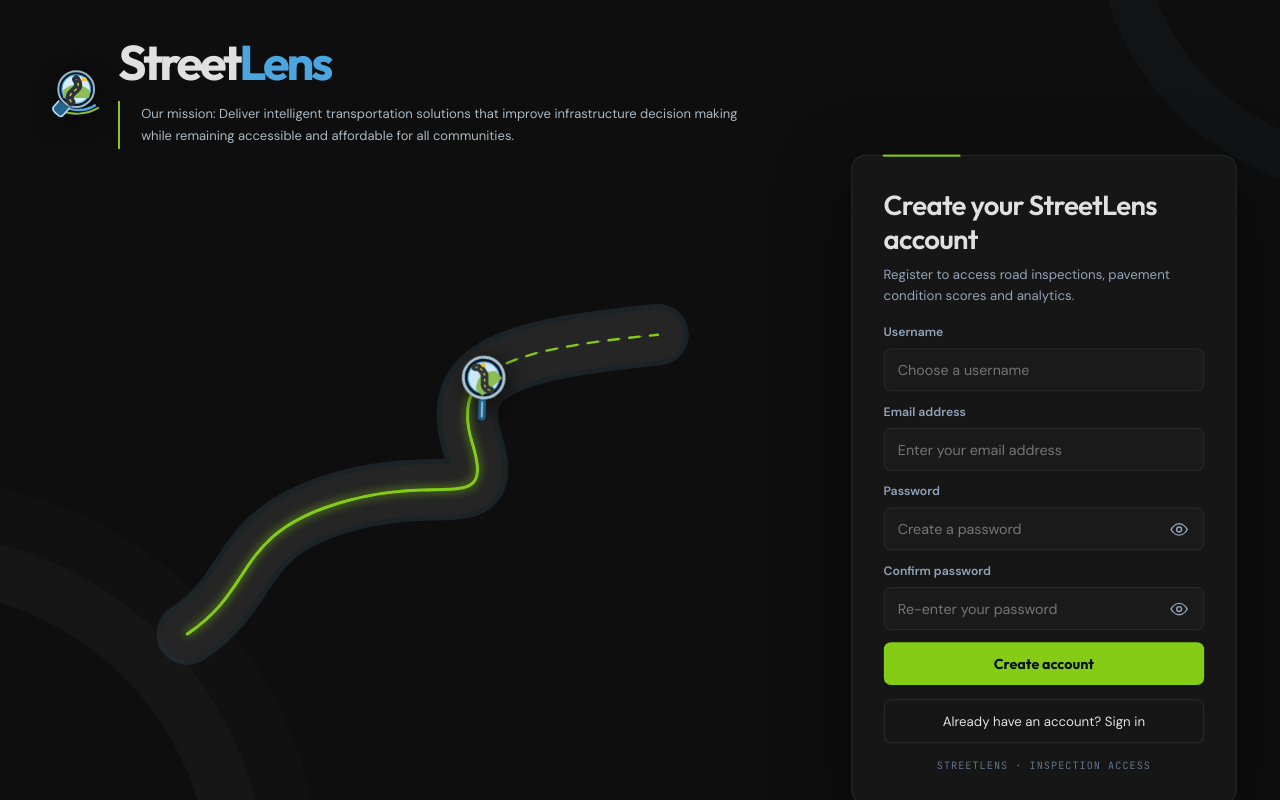
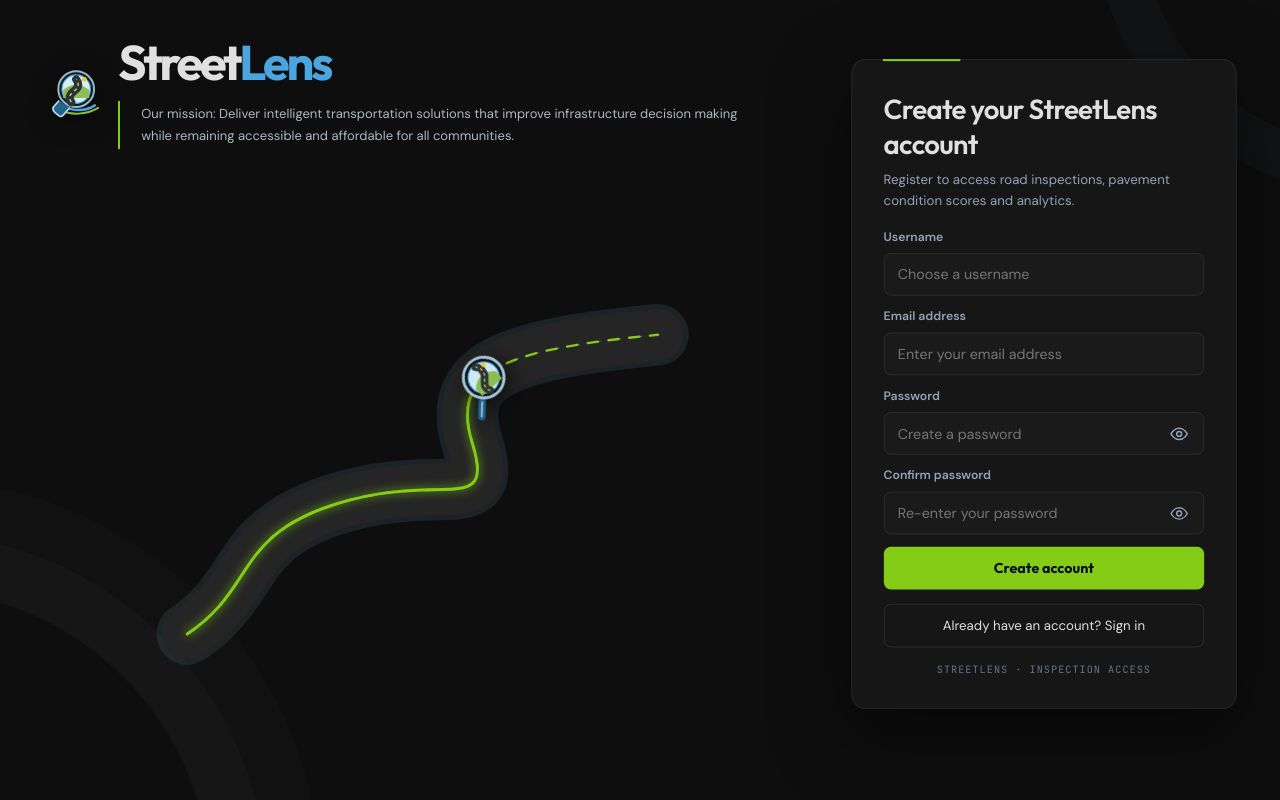
Before and after one commit to CritGod-XD/street1, a Flask app: page /register in a window 1280 px wide. Run offline with Flask 3, Linux system fonts and the light colour scheme.

Commit message:
Move registration card up by 15 percent

```diff
--- a/templates/register.html
+++ b/templates/register.html
@@ -97,7 +97,7 @@ body{background:#0e0e0e;color:#e0e0e0;font-family:'DM Sans',sans-serif}
  .brand-mission{max-width:650px;font-size:13px;line-height:1.7}
  .content{width:min(100%,1010px);margin:0 auto;grid-template-columns:minmax(0,1.2fr) minmax(310px,.78fr);gap:clamp(20px,4vw,58px);padding-top:12px}
  .road-panel{height:min(61vh,550px);min-height:330px}
- .login{max-width:400px;padding:clamp(25px,2.4vw,34px);border-radius:14px;transform:translateX(88px) scale(1.02);transform-origin:center center}
+ .login{max-width:400px;padding:clamp(25px,2.4vw,34px);border-radius:14px;transform:translate(88px,-15%) scale(1.02);transform-origin:center center}
  .login h1{font-size:27px}
  .sub{margin-bottom:23px}
  .field{margin:15px 0}
```
